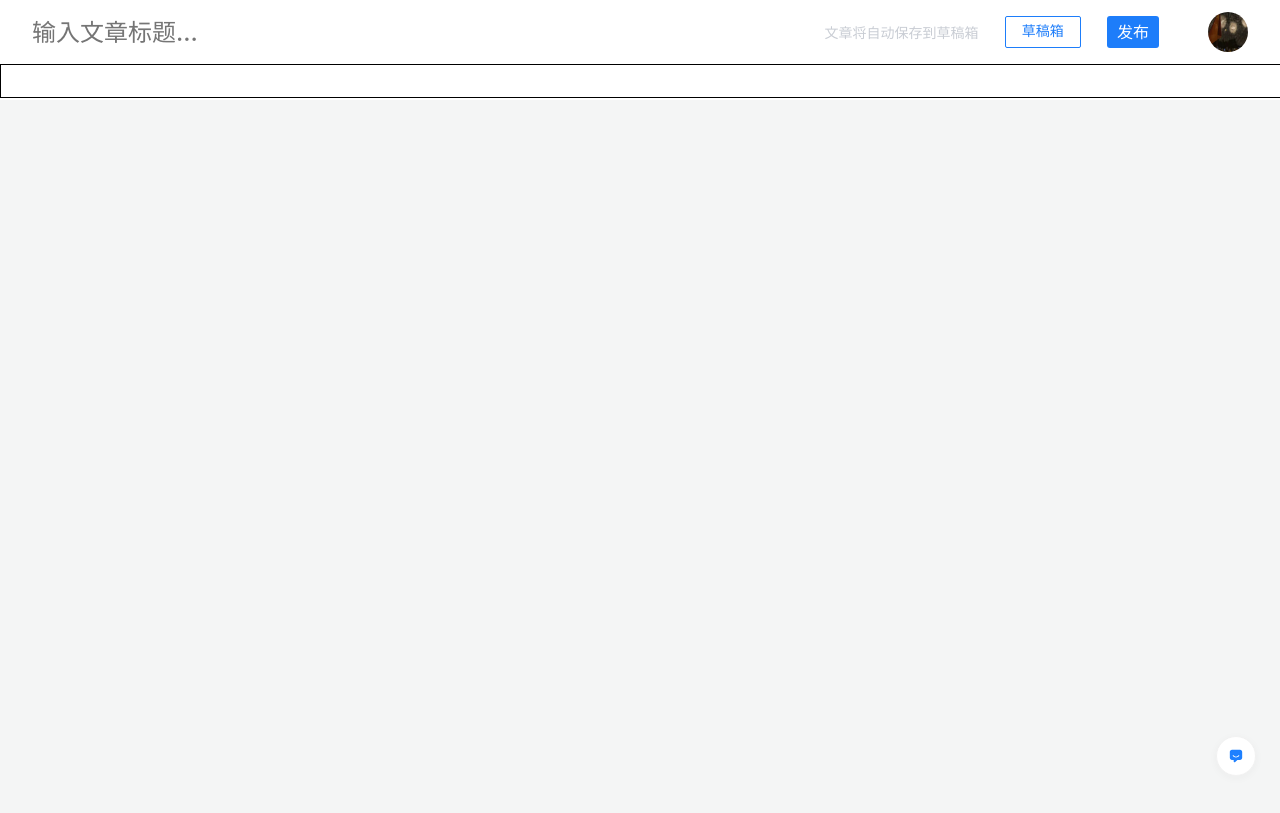
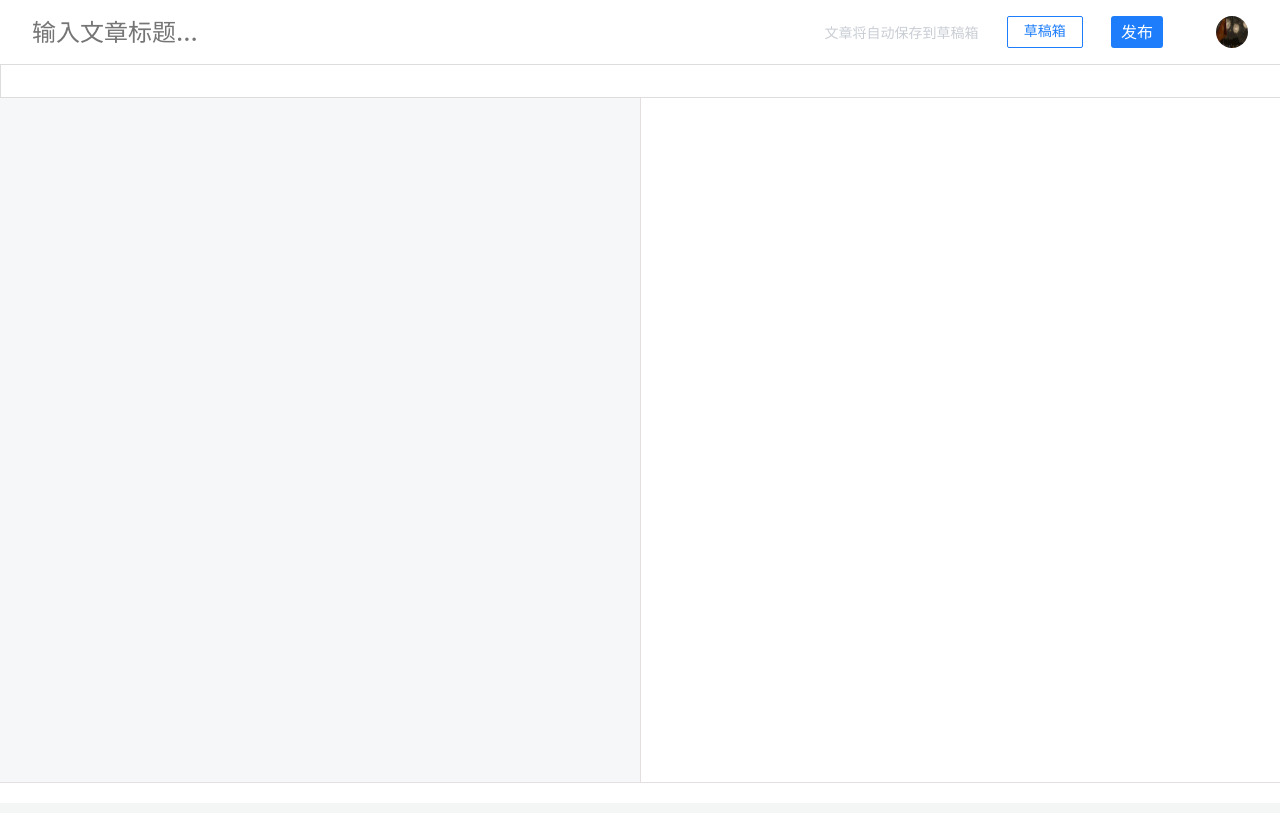
Before and after one commit to Max-Port-Team/FrontEnd, a Vue app in the folder fakejuejin/: page /editer in a window 1280 px wide. Built offline with nearby package versions, Linux system fonts and the light colour scheme; a web font is replaced by a local one.

Commit message:
editer-layout-100%

```diff
--- a/fakejuejin/src/App.vue
+++ b/fakejuejin/src/App.vue
@@ -48,6 +48,7 @@ export default {
     if(this.$route.path=='/editer'){
         this.$refs.AppMain.style.width = "100%";
         this.$refs.AppMain.style.marginTop = "0";
+        document.querySelector('body').style.overflow='hidden'
     }
   },
 };
--- a/fakejuejin/src/component/FeedBack.vue
+++ b/fakejuejin/src/component/FeedBack.vue
@@ -1,5 +1,5 @@
 <template>
-  <button title="建议反馈" class="footer_btn meiqia-btn">
+  <button title="建议反馈" class="footer_btn meiqia-btn" ref="feedback">
     <svg
       width="16"
       height="16"
@@ -22,6 +22,11 @@
 <script>
   export default {
     name: "FeedBack",
+    mounted(){
+      if(this.$route.path=='/editer'){
+        this.$refs.feedback.style.display='none'
+      }
+    }
   };
 </script>
 
--- a/fakejuejin/src/pages/Body/Article/Article.vue
+++ b/fakejuejin/src/pages/Body/Article/Article.vue
@@ -62,12 +62,12 @@ export default {
       if(isConfirm){
         fetch('http://localhost:8080/api/MaxPort/article/deleteArticle',{
           method:'DELETE',
-          //  headers: {
-          //   "Content-Type": "application/json",
-          // },
-          body:{
+           headers: {
+            "Content-Type": "application/json",
+          },
+          body:JSON.stringify({
             id:this.one.id
-          }
+          })
         }).then(()=>{
           this.$refs.ArticleContainer.hidden=true;
         })
--- a/fakejuejin/src/pages/Editer.vue
+++ b/fakejuejin/src/pages/Editer.vue
@@ -15,8 +15,8 @@
       </div>
       <div class="edit-tolls"></div>
     </header>
-    <main>
-      <div class="edit-write"></div>
+    <main class="editer-main">
+      <div class="edit-write" contenteditable="true"></div>
       <div class="edit-preview"></div>
     </main>
     <footer class="edit-footer"></footer>
@@ -28,12 +28,63 @@ export default {};
 </script>
 
 <style scoped>
-.editer-publish{
-
+.edit-footer{
+  bottom: 0;
+  width: 100%;
+  height:20px;
+  background-color: rgb(255, 255, 255);
+}
+.edit-preview {
+  flex-grow: 1;
+  padding:25px;
+  height: 100%;
+  background-color: white;
+  border-bottom: 1px solid rgb(230, 223, 223);
+  box-sizing: border-box;
+  overflow-y: scroll;
+}
+.edit-write {
+  box-sizing: border-box;
+  outline: none;
+  padding: 25px;
+  flex-grow: 1;
+  height: 100%;
+  border-right: 1px solid rgb(230, 223, 223);
+  background-color: rgb(246, 247, 248);
+  border-bottom: 1px solid rgb(230, 223, 223);
+  overflow-y: scroll;
+}
+.editer-main {
+  position: relative;
+  display: flex;
+  box-sizing: border-box;
+  margin-top: -2.5px;
+  width: 100%;
+  height: calc(100vh - 115px);
+  justify-content: center;
+  font-family: SFMono-Regular, Consolas, Liberation Mono, Menlo, monospace;
+  font-feature-settings: normal;
+  font-kerning: auto;
+  font-language-override: normal;
+  font-optical-sizing: auto;
+  font-size: 14px;
+  font-size-adjust: none;
+  font-stretch: 100%;
+  font-style: normal;
+  font-variant-alternates: normal;
+  font-variant-caps: normal;
+  font-variant-east-asian: normal;
+  font-variant-ligatures: normal;
+  font-variant-numeric: normal;
+  font-variant-position: normal;
+  font-variation-settings: normal;
+  font-weight: 400;
+}
+.editer-publish {
   text-align: center;
   width: 52px;
   height: 32px;
-    color:white;
+  color: white;
   line-height: 32px;
   border-radius: 3px;
   background-color: rgb(29, 125, 250);
@@ -106,14 +157,14 @@ export default {};
   cursor: default;
 }
 .editer-avatar {
-  height: 40px;
-  width: 40px;
+  height: 32px;
+  width: 32px;
   border-radius: 50%;
 }
 .editer-other {
   display: flex;
   align-items: center;
-  justify-content:space-between;
+  justify-content: space-between;
   height: 40px;
   width: 650px;
 }
@@ -131,7 +182,8 @@ export default {};
 .edier-container {
   width: 100%;
   height: 100%;
-  background-color: rgb(252, 250, 250);
+  overflow: hidden;
+  background-color: rgb(255, 255, 255);
 }
 .edier-header {
   width: 100%;
@@ -148,7 +200,7 @@ export default {};
 .edit-tolls {
   width: 100%;
   height: 32px;
-  border: 1px solid black;
+  border: 1px solid rgb(221, 221, 221);
 }
 @font-face {
   font-family: "iconfont"; /* Project id 3448432 */
```
Lines whose indentation alone changed are shown as unchanged.
